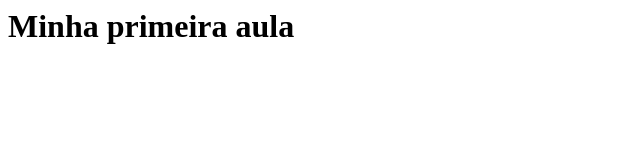
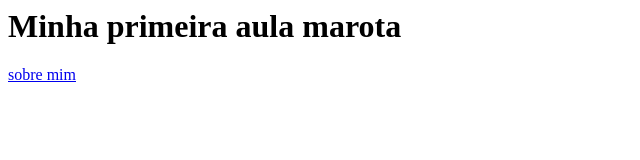
Before and after one commit to thiagodevbr/testefiapex01, a plain HTML site: page index.html in a window 1280 px wide. Shown: the whole page, without its empty margins (0-640 px from the left). Drawn offline with Linux system fonts and the light colour scheme.

Commit message:
Editado index.html

```diff
--- a/index.html
+++ b/index.html
@@ -1,5 +1,6 @@
 <html>
   <body>
-    <h1>Minha primeira aula</h1>
+    <h1>Minha primeira aula marota</h1>
+    <a href="/sobre-mim.html">sobre mim</a>
   </body>
 </html>
```
